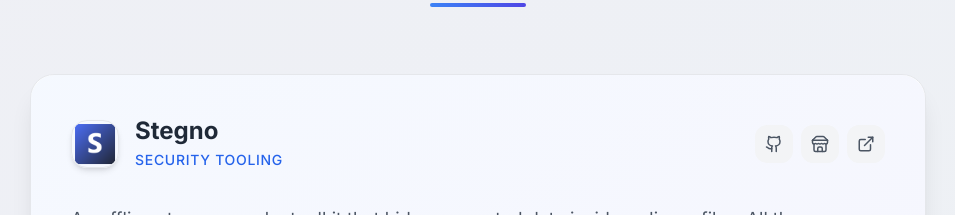
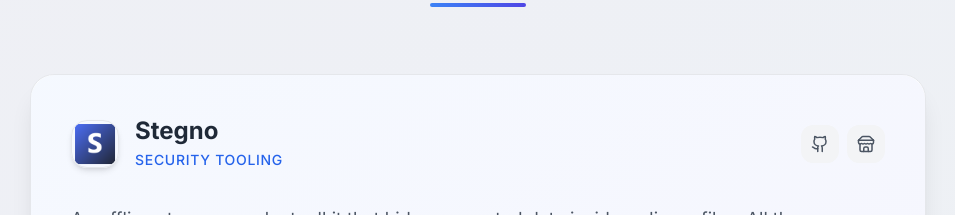
Before and after one commit to cLLeB/portfolio, a Next.js app: page / in a window 1280 px wide. Shown: the part 3520-3735 px from the top of the page, without its empty margins (162-1117 px from the left). Built offline with nearby package versions, Linux system fonts and the light colour scheme.

Commit message:
fix(projects): drop the Stegno site link, it was a privacy policy page
Not replaced with a releases link: cLLeB/stegno has no releases and no tags,
so that page would render as empty. Stegno keeps its GitHub repo and its
Microsoft Store listing, which is its actual download channel.

```diff
--- a/src/components/Projects.tsx
+++ b/src/components/Projects.tsx
@@ -37,7 +37,6 @@ const Projects = () => {
       icon: EyeOff,
       github: 'https://github.com/cLLeB/stegno',
       store: 'https://apps.microsoft.com/detail/9phgxx54j7s8',
-      demo: 'https://stegno-omega.vercel.app',
       technologies: ['Rust', 'Tauri', 'Kotlin', 'Jetpack Compose', 'UniFFI', 'AES-256-GCM'],
       image: '/projects/stegno.png'
     },
```
